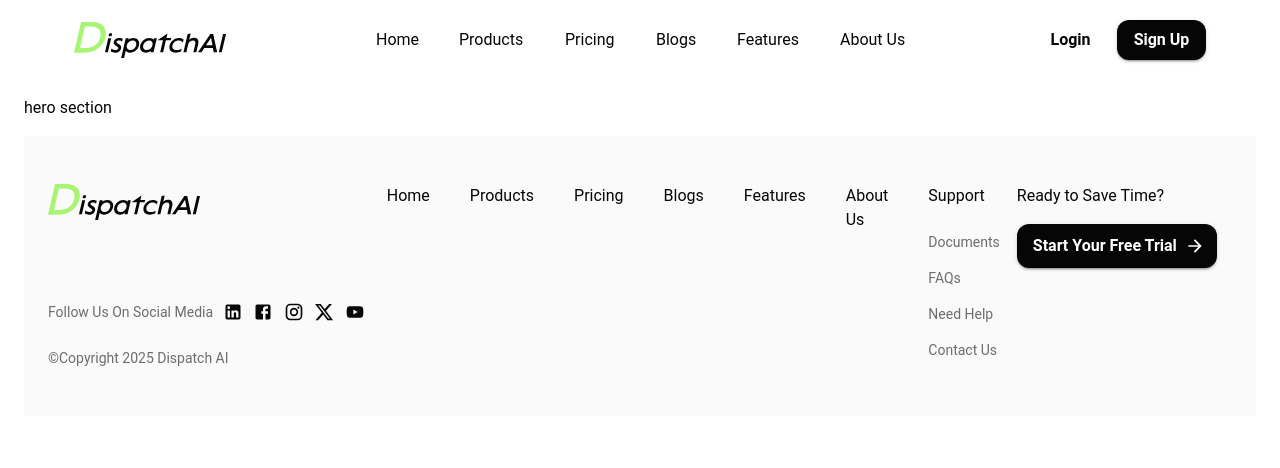
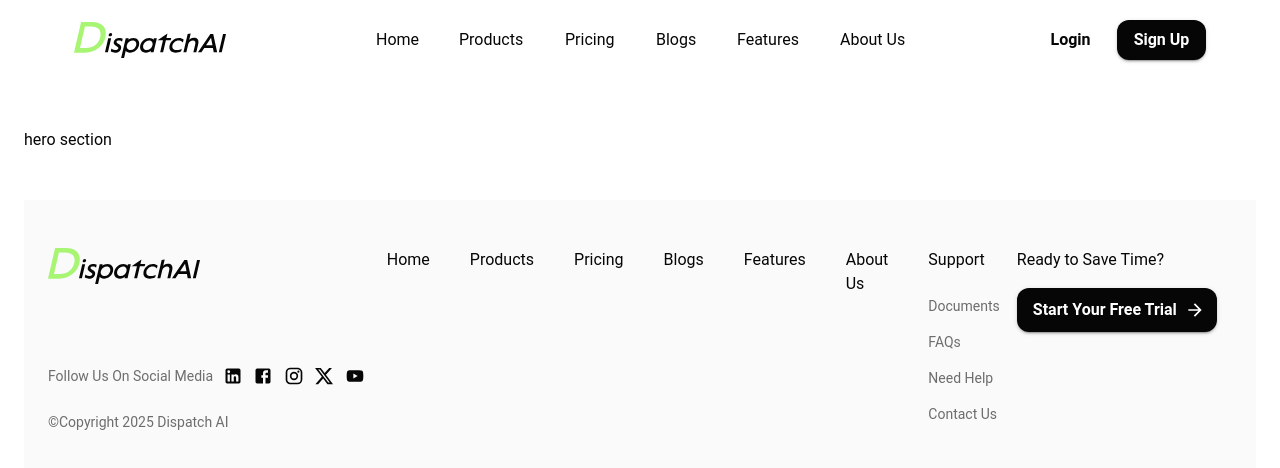
Before and after one commit to Dispatch-AI-com/frontend, a Next.js app: page / in a window 1280 px wide. Shown: the top 468 px of the page. Built offline with nearby package versions, Linux system fonts and the light colour scheme.

Commit message:
Added paddingY for body container in main layout

```diff
--- a/src/components/layout/main-layout/index.tsx
+++ b/src/components/layout/main-layout/index.tsx
@@ -13,7 +13,7 @@ export default function MainLayout({
               <Navbar />
             </Container>
 
-            <Container maxWidth="xl">
+            <Container maxWidth="xl" sx={{py: 4}} >
                 {children}
             </Container>
 
```
